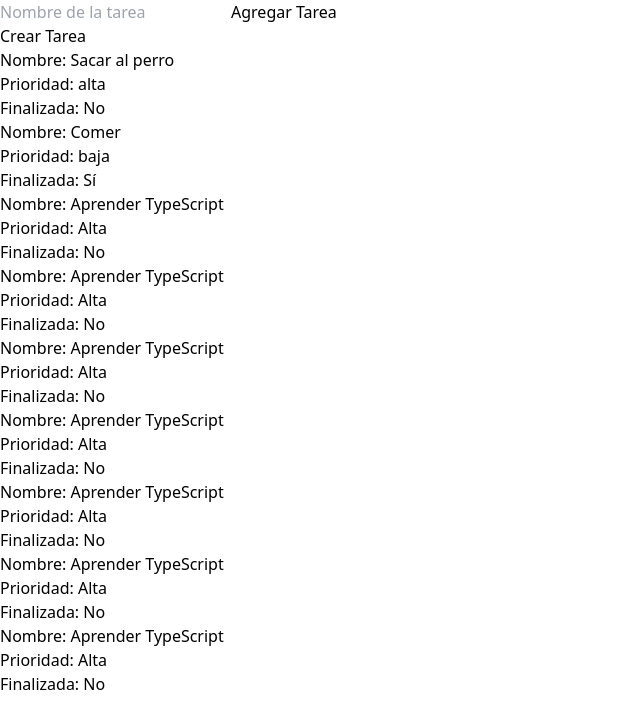
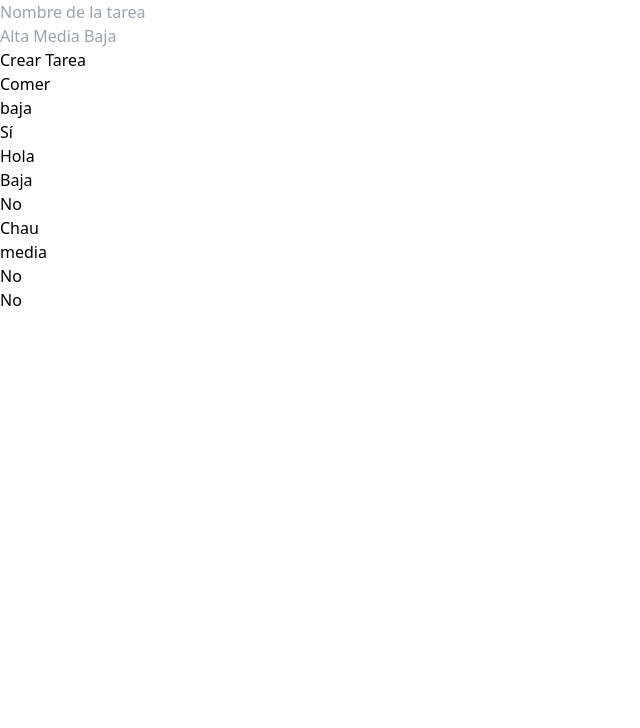
Before and after one commit to Dmedaura/ProyectoCRUD, a React (Vite) app: page / in a window 1280 px wide. Shown: the top 728 px of the page, without its empty margins (0-640 px from the left). Built offline with nearby package versions, Linux system fonts and the light colour scheme; data requests are answered from the project's data file.

Commit message:
Add files via upload

```diff
--- a/db.json
+++ b/db.json
@@ -1,11 +1,5 @@
 {
   "tareas": [
-    {
-      "id": "e87c",
-      "nombre": "Sacar al perro",
-      "prioridad": "alta",
-      "finalizada": false
-    },
     {
       "id": "e87c",
       "nombre": "Comer",
@@ -13,45 +7,20 @@
       "finalizada": true
     },
     {
-      "id": "5070",
-      "nombre": "Aprender TypeScript",
-      "prioridad": "Alta",
+      "id": "9119",
+      "nombre": "Hola",
+      "prioridad": "Baja"
+    },
+    {
+      "id": "6a20",
+      "nombre": "Chau",
+      "prioridad": "media",
       "finalizada": false
     },
     {
-      "id": "2731",
-      "nombre": "Aprender TypeScript",
-      "prioridad": "Alta",
-      "finalizada": false
-    },
-    {
-      "id": "9ac6",
-      "nombre": "Aprender TypeScript",
-      "prioridad": "Alta",
-      "finalizada": false
-    },
-    {
-      "id": "52b0",
-      "nombre": "Aprender TypeScript",
-      "prioridad": "Alta",
-      "finalizada": false
-    },
-    {
-      "id": "f549",
-      "nombre": "Aprender TypeScript",
-      "prioridad": "Alta",
-      "finalizada": false
-    },
-    {
-      "id": "a570",
-      "nombre": "Aprender TypeScript",
-      "prioridad": "Alta",
-      "finalizada": false
-    },
-    {
-      "id": "a983",
-      "nombre": "Aprender TypeScript",
-      "prioridad": "Alta",
+      "id": "770e",
+      "nombre": "",
+      "prioridad": "",
       "finalizada": false
     }
   ]
--- a/src/App.tsx
+++ b/src/App.tsx
@@ -5,11 +5,12 @@ import { IPersona } from "./types/IPersona";
 import PersonaForm from "./Components/PersonaForm";
 import { ITareas } from "./types/ITareas";
 import Tareas from "./Components/Tareas";
-import { POST } from "./services/Peticiones";
+import { PATCH, POST } from "./services/Peticiones";
 
 function App() {
 
   const [tareas, setTareas] = useState<ITareas[]>([])
+  const [nuevaTarea, setNuevaTarea] = useState({ nombre: '', prioridad: '' });
 
   const traerTareas = async () => {
     const res = await fetch('http://localhost:3000/tareas');
@@ -21,20 +22,35 @@ function App() {
     traerTareas()
   }, [])
 
+
+
+  //Crear Tareas
   const crearTarea = async () => {
-    const nuevaTarea: ITareas = {
-      nombre: "Aprender TypeScript",
-      prioridad: "Alta",
+    const nueva: ITareas = {
+      nombre: nuevaTarea.nombre,
+      prioridad: nuevaTarea.prioridad,
       finalizada: false,
     };
-
     try {
-      const respuesta = await POST<ITareas>('http://localhost:3000/tareas', nuevaTarea);
-      console.log('Tarea creada:', respuesta);
+      const respuesta = await POST<ITareas>('http://localhost:3000/tareas', nueva);
+      setTareas((prev) => [...prev, respuesta]); // Agrega la nueva tarea al estado
+      setNuevaTarea({ nombre: '', prioridad: '' }); // Limpia el formulario
     } catch (error) {
       console.error('Error creando la tarea:', error);
     }
   };
+
+  //Cambiar Tarea
+  const actualizarTarea = async (id: number, tareaActualizada: Partial<ITareas>) => {
+    try {
+      const respuesta = await PATCH<ITareas>('http://localhost:3000/tareas', tareaActualizada);
+      setTareas((prev) =>
+        prev.map((t) => (t.id === id ? { ...t, ...tareaActualizada } : t))
+      );
+    } catch (error) {
+      console.error('Error modificando la tarea:', error)
+    }
+  }
 
   //console.log(tareas)
 
@@ -43,20 +59,40 @@ function App() {
 
     <>
       <div>
+        <div>
           <form>
-          <input type="text" placeholder="Nombre de la tarea" required />
-          <button type="submit" >Agregar Tarea</button>
+            <input
+              value={nuevaTarea.nombre}
+              onChange={(e) => setNuevaTarea({ ...nuevaTarea, nombre: e.target.value })}
+              type="text"
+              placeholder="Nombre de la tarea"
+            />
+          </form>
+        </div>
+        <div>
+          <form>
+            <input
+              value={nuevaTarea.prioridad}
+              onChange={(e) => setNuevaTarea({ ...nuevaTarea, prioridad: e.target.value })}
+              type="text"
+              placeholder="Alta Media Baja" />
           </form>
         </div>
         <div><button onClick={crearTarea}>Crear Tarea</button></div>
+
+
         <div>
           {tareas.map((tarea) => (
-          <div key={tarea.id}> {/* Usa un identificador único como `key` */}
-            <p>Nombre: {tarea.nombre}</p>
-            <p>Prioridad: {tarea.prioridad}</p>
-            <p>Finalizada: {tarea.finalizada ? "Sí" : "No"}</p>
+            <Tareas
+              key={tarea.id}
+              id={tarea.id}
+              nombre={tarea.nombre}
+              prioridad={tarea.prioridad}
+              finalizada={tarea.finalizada}
+              funcion={actualizarTarea}
+            />
+          ))}
         </div>
-        ))}
       </div>
 
 
--- a/src/Components/Tareas.tsx
+++ b/src/Components/Tareas.tsx
@@ -1,12 +1,23 @@
 import React, { FC } from 'react'
 import { ITareas } from '../types/ITareas'
 
-const Tareas: FC<ITareas> = ({finalizada,nombre,prioridad}) => {
+interface ITareas {
+  id: number;
+  nombre: string;
+  prioridad: string;
+  finalizada: boolean;
+  funcion: (id: number) => void;
+}
+
+const Tareas: FC<ITareas> = ({finalizada,nombre,prioridad,funcion,id}) => {
   return (
     <div>
         <h2>{nombre}</h2>
         <h3>{prioridad}</h3>
         <h4>{finalizada}</h4>
+        <div className='flex'>
+        <button onClick={() => funcion (id)}>{finalizada ? 'Sí' : 'No'}</button>
+        </div>
 
     </div>
   )
```
Lines whose indentation alone changed are shown as unchanged.
